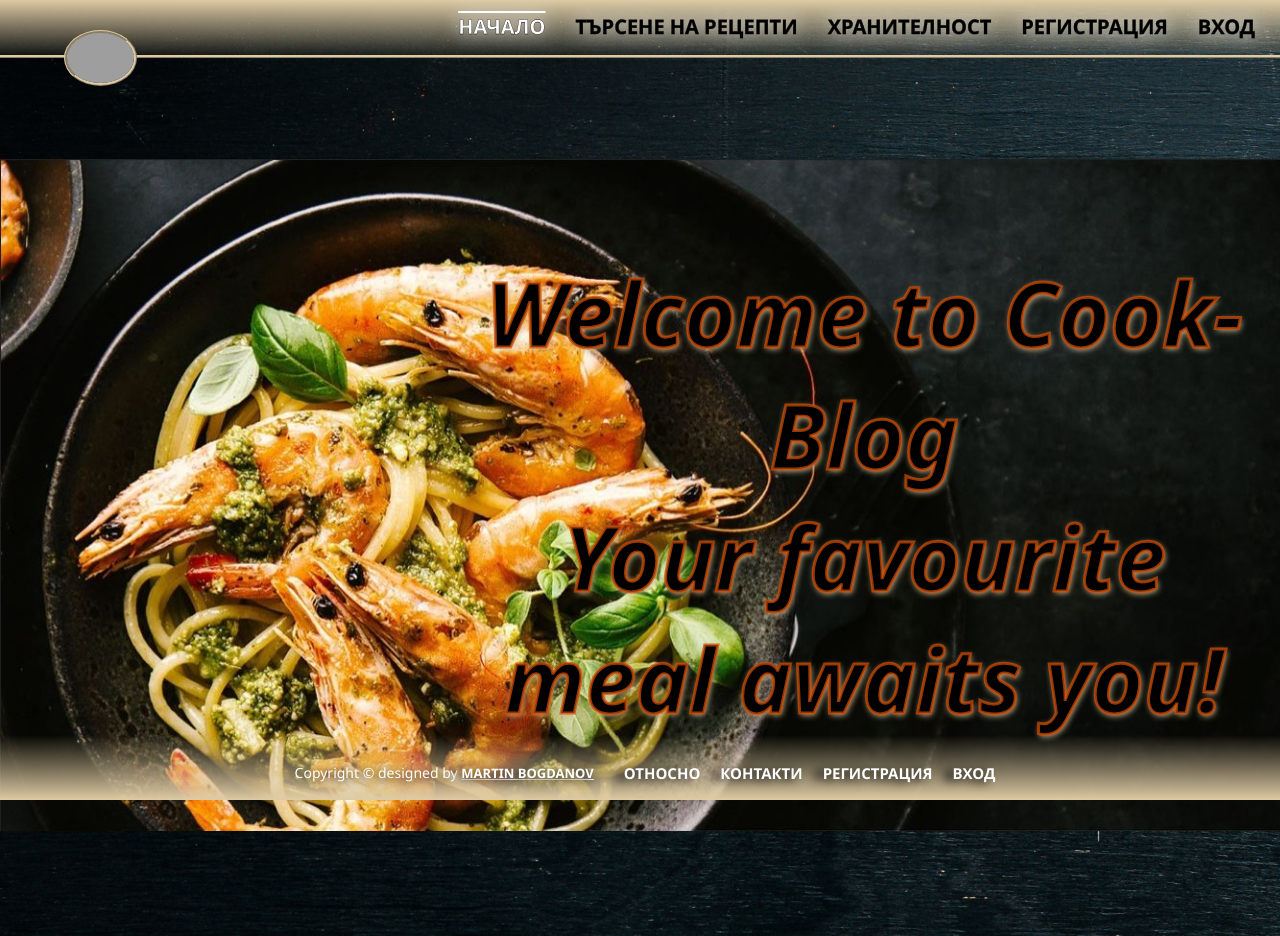
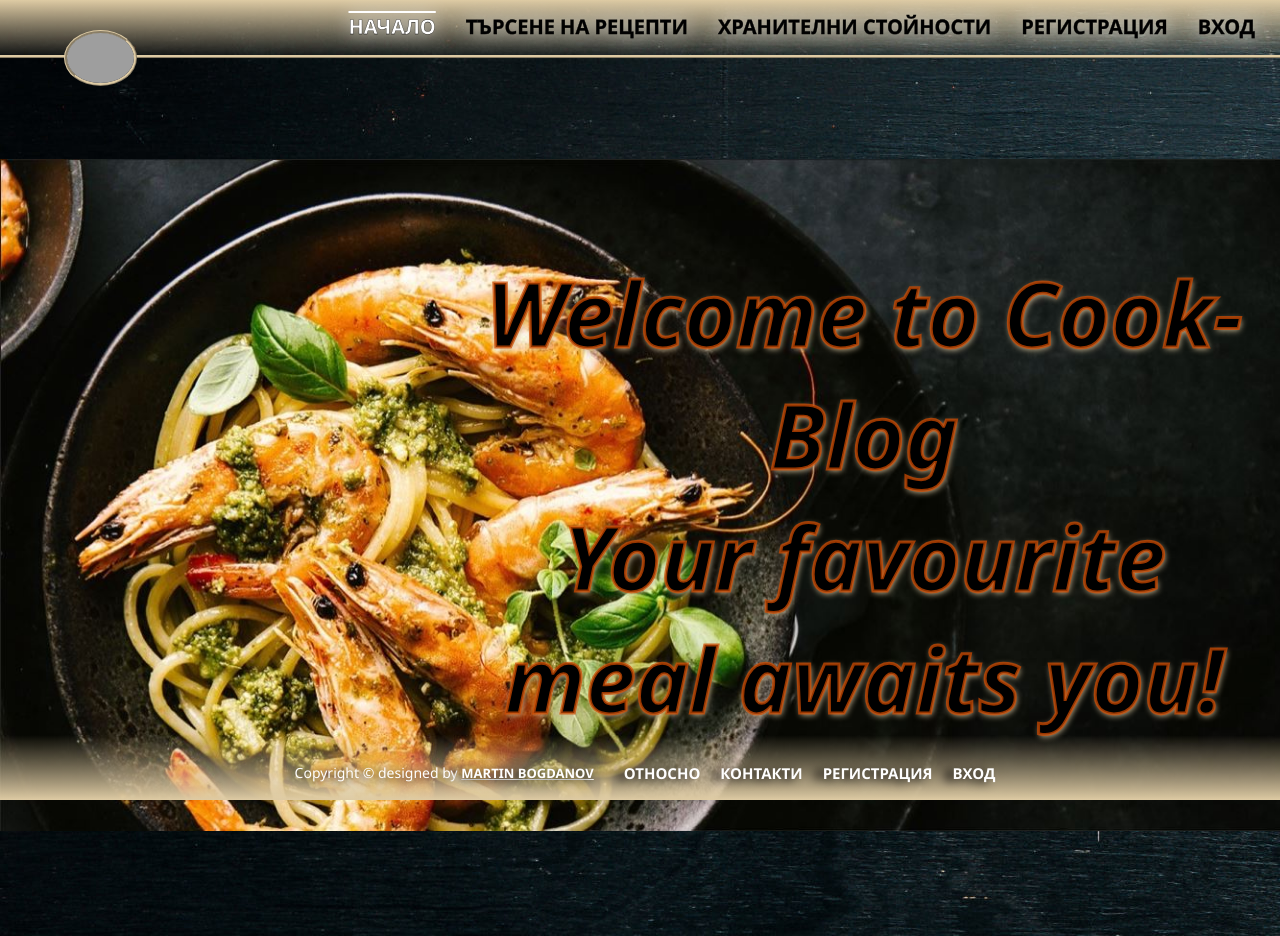
Before and after one commit to SpooRe91/react-cook-blog, a React (Create React App) app in the folder client/: page / in a window 1280 px wide. Built offline with nearby package versions, Linux system fonts and the light colour scheme; grey boxes are pictures that could not be loaded.

Commit message:
fixed a title in the nav

```diff
--- a/client/src/components/NavBars/GuestNavBar.js
+++ b/client/src/components/NavBars/GuestNavBar.js
@@ -10,7 +10,7 @@ export const GuestNavBar = ({ focusHandler }) => {
                 <NavLink to="/recipe/browse" className={focusHandler}>търсене на рецепти</NavLink>
             </li>
             <li>
-                <NavLink to="/recipe/macros" className={focusHandler}>хранителност</NavLink>
+                <NavLink to="/recipe/macros" className={focusHandler}>хранителни стойности</NavLink>
             </li>
             <li>
                 <NavLink to="/auth/register" className={focusHandler}>регистрация</NavLink>
```
